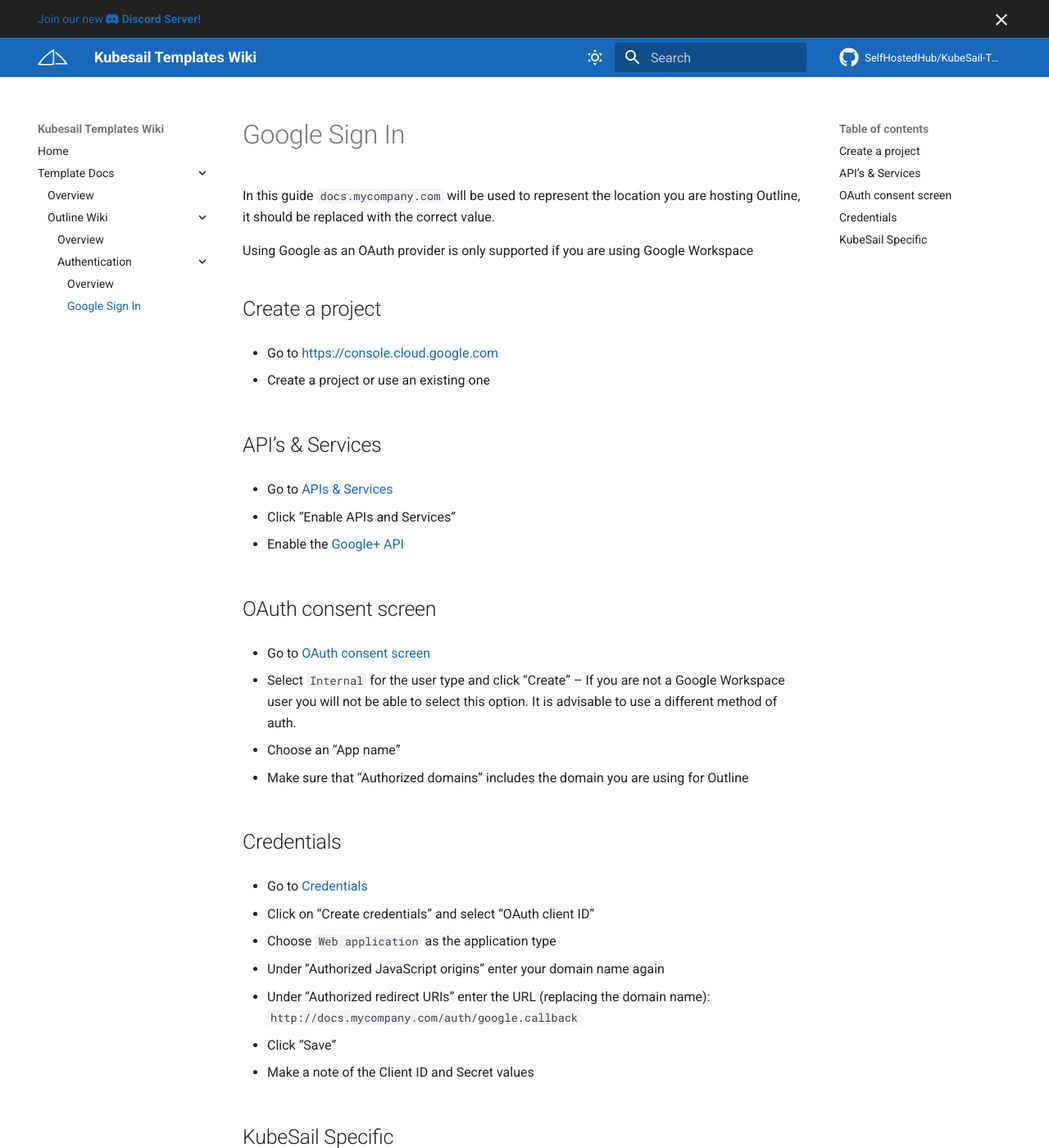
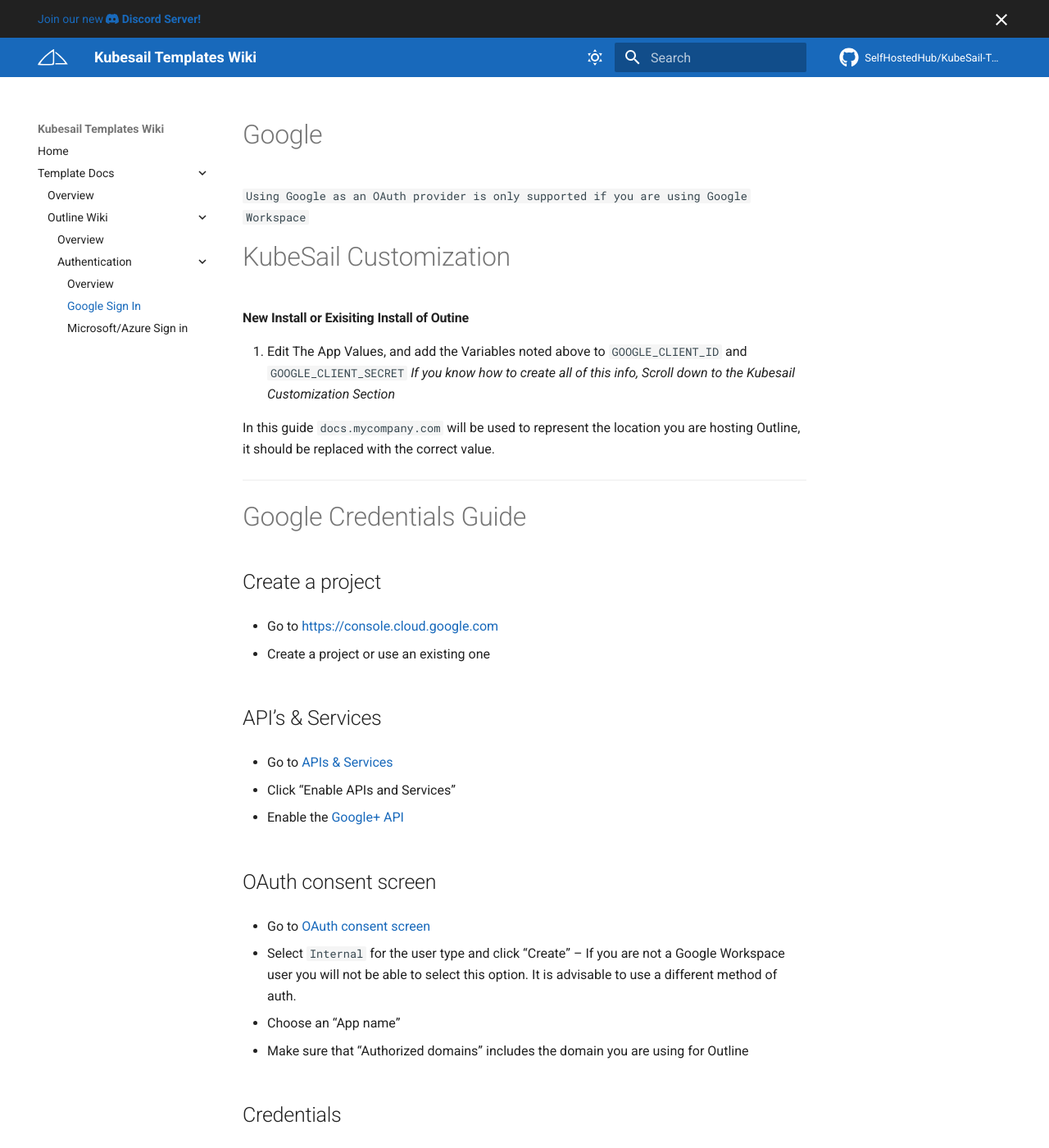
Before and after one commit to SelfHostedHub/KubeSail-Template-Docs, an MkDocs documentation site: the page built from docs/Template-Docs/Outline/Authentication/Google.md, in a window 1280 px wide and 1400 px high. Shown: the whole window at 82% size. Built offline with MkDocs 1.6.1 and Material for MkDocs 9.7.7, drawn with Linux system fonts in a browser that asks for light colours; comment, search, counter and statistics services are not loaded; some of the changed text lies outside the part shown.

Commit message:
Outline Updates

```diff
--- a/docs/Template-Docs/Outline/Authentication/Google.md
+++ b/docs/Template-Docs/Outline/Authentication/Google.md
@@ -2,9 +2,17 @@
 title: Outline Wiki Google Login
 description:  Outline Wiki Google Login Docs for KubeSail.com
 ---
+# Google
+`Using Google as an OAuth provider is only supported if you are using Google Workspace`
+# KubeSail Customization
+#### New Install or Exisiting Install of Outine
+1. Edit The App Values, and add the Variables noted above to `GOOGLE_CLIENT_ID` and `GOOGLE_CLIENT_SECRET`
+*If you know how to create all of this info, Scroll down to the Kubesail Customization Section*
+
 In this guide `docs.mycompany.com` will be used to represent the location you are hosting Outline, it should be replaced with the correct value.
 
-Using Google as an OAuth provider is only supported if you are using Google Workspace
+---
+# Google Credentials Guide
 
 ## Create a project
 
@@ -48,10 +56,3 @@
 -   Click “Save”
 
 -   Make a note of the Client ID and Secret values
-
-
-## KubeSail Specific
-
-
-#### New Install or Exisiting Install of Outine
-1. Edit The App Values, and add the Variables noted above to `GOOGLE_CLIENT_ID` and `GOOGLE_CLIENT_SECRET`
--- a/mkdocs.yml
+++ b/mkdocs.yml
@@ -13,6 +13,7 @@
                         - Authentication:
                                 - Overview: Template-Docs/Outline/Authentication/Overview.md
                                 - Google Sign In: Template-Docs/Outline/Authentication/Google.md
+                                - Microsoft/Azure Sign in: Template-Docs/Outline/Authentication/Microsoft-Azure.md
 
 theme:
         name: material
```
Also changed, not shown: docs/Template-Docs/Outline/Authentication/Microsoft-Azure.md (added, +75 -0 lines).
